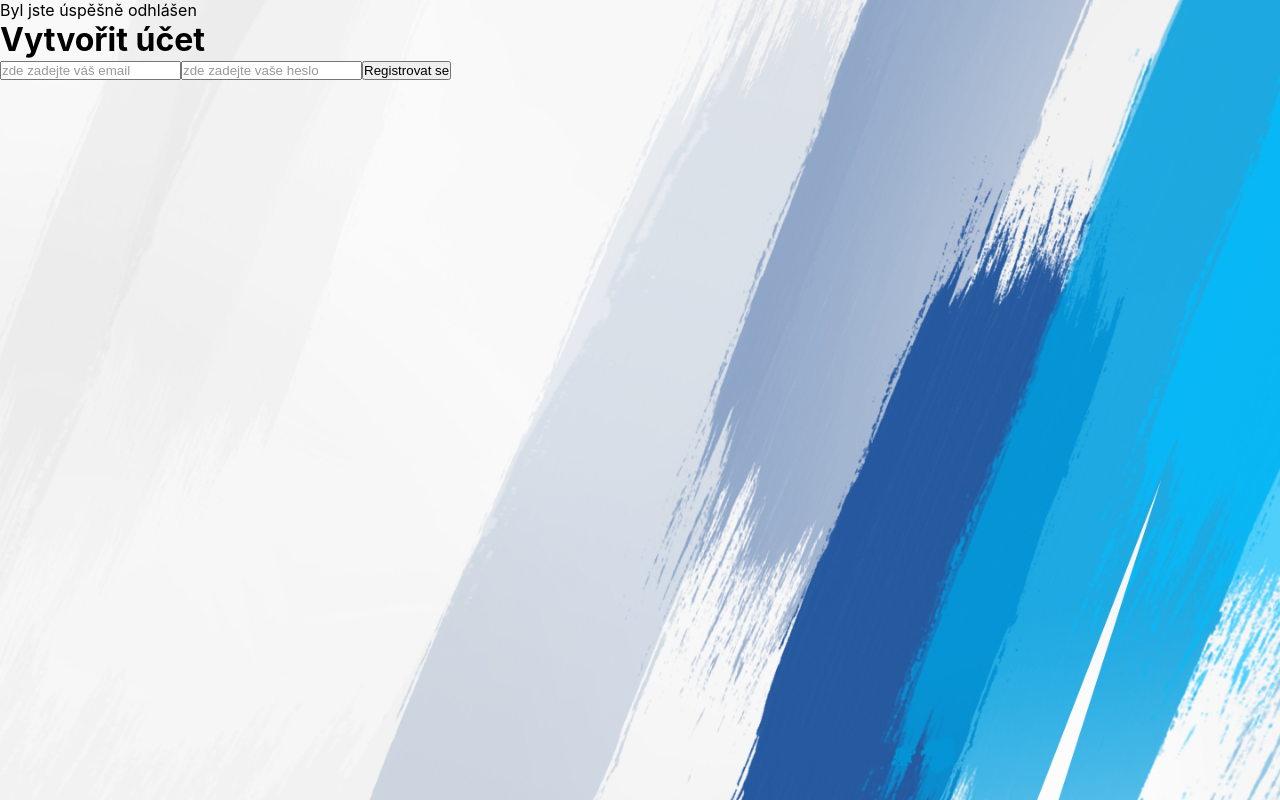
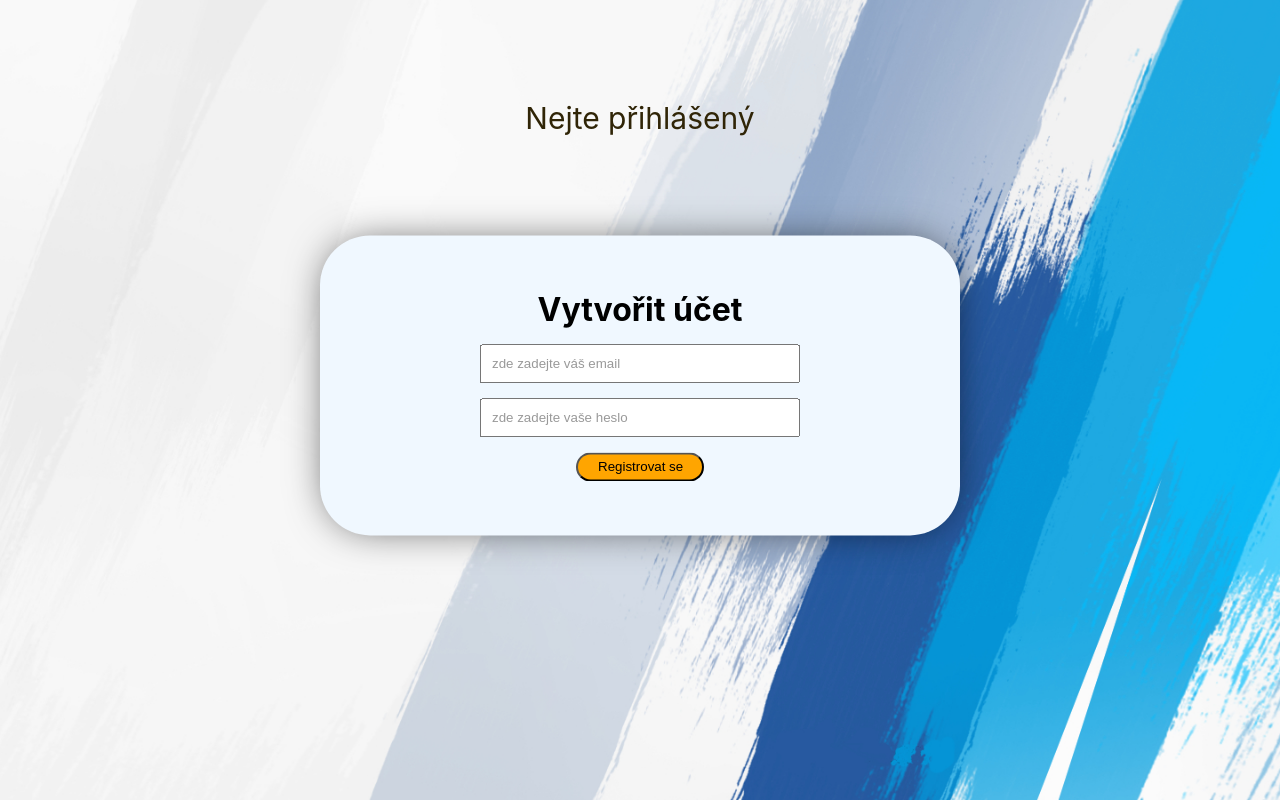
Before and after one commit to MilanMizera/add-your-tasks-react, a React (Create React App) app: page /registrace in a window 1280 px wide. Built offline with nearby package versions, Linux system fonts and the light colour scheme; no server answers.

Commit message:
styly na registrační stránku

```diff
--- a/src/pages/auth/AuthDetails.jsx
+++ b/src/pages/auth/AuthDetails.jsx
@@ -1,4 +1,4 @@
-//react
+import "./authDetails.css"
 import { useEffect, useState } from "react"
 //database
 import { auth } from "../../data/firebase"
@@ -44,7 +44,7 @@ export const AuthDetails = () => {
 
     return (
 
-        <div>{authUser ? <><p>{"Přihlášen jako " + authUser.email}</p><button onClick={userSignOut}>Odhlásit se</button></> : <p>Byl jste úspěšně odhlášen</p>}</div>
+    <div className="sign-out-section">{authUser ? <><p className="auth-user">{"Přihlášen jako " + authUser.email}</p><button className="sign-out-button" onClick={userSignOut}>Odhlásit se</button></> : <p className="auth-user">Nejte přihlášený</p>}</div>
 
     )
 }
--- a/src/pages/auth/authDetails.css
+++ b/src/pages/auth/authDetails.css
@@ -1,10 +1,37 @@
+.sign-out-section {
+
+
+display: flex;
+flex-direction: column;
+justify-content: center;
+align-items: center;
+
+
+}
+
+
+
 .auth-user {
 
-
 text-align: center;
-color: orange;
+color: rgb(48, 37, 7);
 font-size: 30px;
 padding-top: 100px;
 
 
+
+
 }
+
+.sign-out-button {
+
+
+width: 10%;
+cursor: pointer;
+margin-top: 20px;
+padding: 10px;
+border-radius: 10px;
+border: 1px solid black;
+
+
+}
--- a/src/pages/auth/loginPage/login.css
+++ b/src/pages/auth/loginPage/login.css
@@ -70,7 +70,7 @@ cursor: pointer;
     width: 50%;
     margin: auto;
     height: 300px;
-    margin-top: 200px;
+    margin-top: 100px;
     border-radius: 50px;
     transform: translatey(0px);
 	animation: float 6s ease-in-out infinite;
--- a/src/pages/auth/registerPage/Register.jsx
+++ b/src/pages/auth/registerPage/Register.jsx
@@ -2,7 +2,7 @@ import AuthDetails from "../AuthDetails"
 import "./register.css"
 import { useState } from "react"
 //database
-import {auth} from "../../../data/firebase"
+import { auth } from "../../../data/firebase"
 import { createUserWithEmailAndPassword } from "firebase/auth"
 
 
@@ -13,13 +13,13 @@ const [email, setEmail] = useState("")
   const [password, setPassword] = useState("")
 
 
- const signUp = (e)=> {
+  const signUp = (e) => {
 
     e.preventDefault()
     createUserWithEmailAndPassword(auth, email, password)
-.then((userCredential)=> {
+      .then((userCredential) => {
         console.log(userCredential)
-}).catch((error)=> {
+      }).catch((error) => {
 
         console.log(error)
 
@@ -31,17 +31,17 @@ console.log(error)
 
   return (
 
-    <div className="sign-in-section">
+    <div className="sign-up-section">
 
       <AuthDetails></AuthDetails>
-
-      <form onSubmit={signUp}>
-        <h1>Vytvořit účet</h1>
-        <input onChange={(e)=>setEmail( e.target.value)} type="email" placeholder="zde zadejte váš email" value={email}></input>
-        <input onChange={(e)=>setPassword(e.target.value)} type="password" placeholder="zde zadejte vaše heslo" value={password}></input>
-        <input type="submit" value="Registrovat se" ></input>
+      <div className="sign-up-form-wrapper">
+        <form className="sign-up-form" onSubmit={signUp}>
+          <h1 className="sign-up-title">Vytvořit účet</h1>
+          <input className="sign-up-input" onChange={(e) => setEmail(e.target.value)} type="email" placeholder="zde zadejte váš email" value={email}></input>
+          <input className="sign-up-input" onChange={(e) => setPassword(e.target.value)} type="password" placeholder="zde zadejte vaše heslo" value={password}></input>
+          <input className="sign-up-button" type="submit" value="Registrovat se" ></input>
         </form>
-
+      </div>
 
 
 
--- a/src/pages/auth/registerPage/register.css
+++ b/src/pages/auth/registerPage/register.css
@@ -0,0 +1,90 @@
+.sign-up-section {
+
+background-image: url(../../../images/background.jpg);
+background-size: cover;
+width: 100%;
+height: 100vh;
+
+
+
+}
+
+
+
+.sign-up-form {
+
+display: flex;
+justify-content: center;
+align-items: center;
+flex-direction: column;
+width: 50%;
+margin: auto;
+
+
+}
+
+.sign-up-input {
+
+margin-bottom: 15px;
+width: 100%;
+padding: 10px 10px ;
+
+
+}
+
+input::placeholder {
+    margin-left: 20px;
+    margin: 20px;
+    color: rgb(153, 153, 153);
+  }
+
+
+.sign-up-title {
+
+text-align: center;
+margin-bottom: 15px;
+
+}
+
+.sign-up-button {
+
+width: 40%;
+background-color: orange;
+padding: 5px 20px;
+border-radius: 20px;
+cursor: pointer;
+
+
+}
+
+.sign-up-form-wrapper {
+    display: flex;
+    box-shadow: 0px 0px 42px -10px rgba(0,0,0,0.75);
+    width: 50%;
+    margin: auto;
+    height: 300px;
+    margin-top: 100px;
+    border-radius: 50px;
+    transform: translatey(0px);
+	animation: float 6s ease-in-out infinite;
+  background-color: aliceblue;
+
+
+
+}
+
+
+@keyframes float {
+	0% {
+
+		transform: translatey(0px);
+	}
+	50% {
+
+		transform: translatey(-10px);
+	}
+	100% {
+
+		transform: translatey(0px);
+	}
+}
```
Lines whose indentation alone changed are shown as unchanged.
